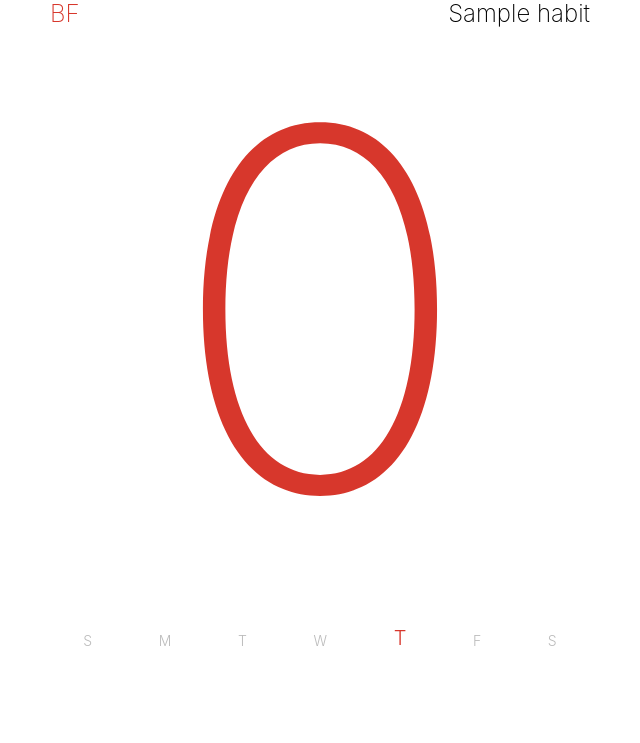
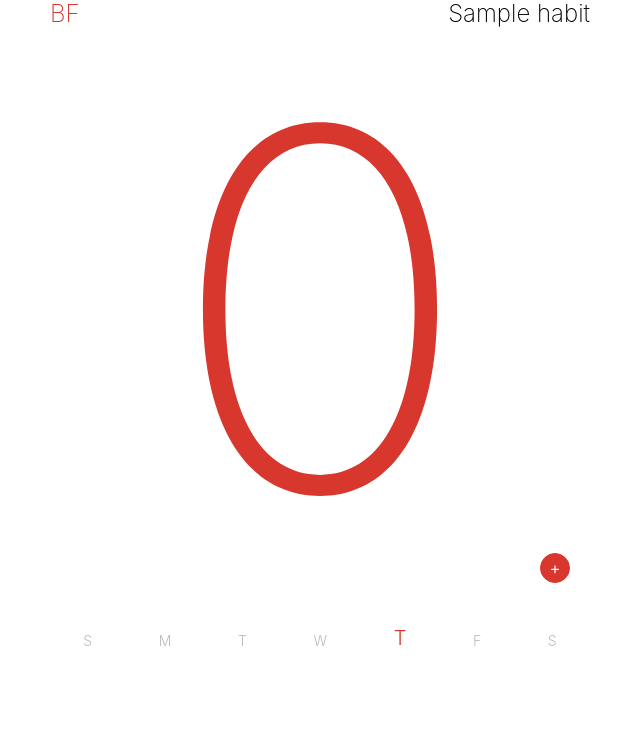
Before and after one commit to pandeymauli/ben-franklin-app, a Flask app: page / in a window 1280 px wide. Shown: the part 19-762 px from the top of the page, without its empty margins (320-960 px from the left). Run offline with Flask 2, Linux system fonts and the light colour scheme; tables that the repository leaves empty hold one stand-in row (values such as "Sample post"); some libraries are stand-ins or nearby versions.

Commit message:
css update

```diff
--- a/static/css/custom.css
+++ b/static/css/custom.css
@@ -72,9 +72,9 @@ p{
   width: 30px;
   height: 30px;
   border-radius: 50%;
-  background-color: #fff;
+  background-color: #D7372C;
   color: #fff;
-  border: 1px solid #fff;
+  border: 1px solid #D7372C;
   font-size: 1.6em;
   float: right;
   margin-top: -40px;
```
